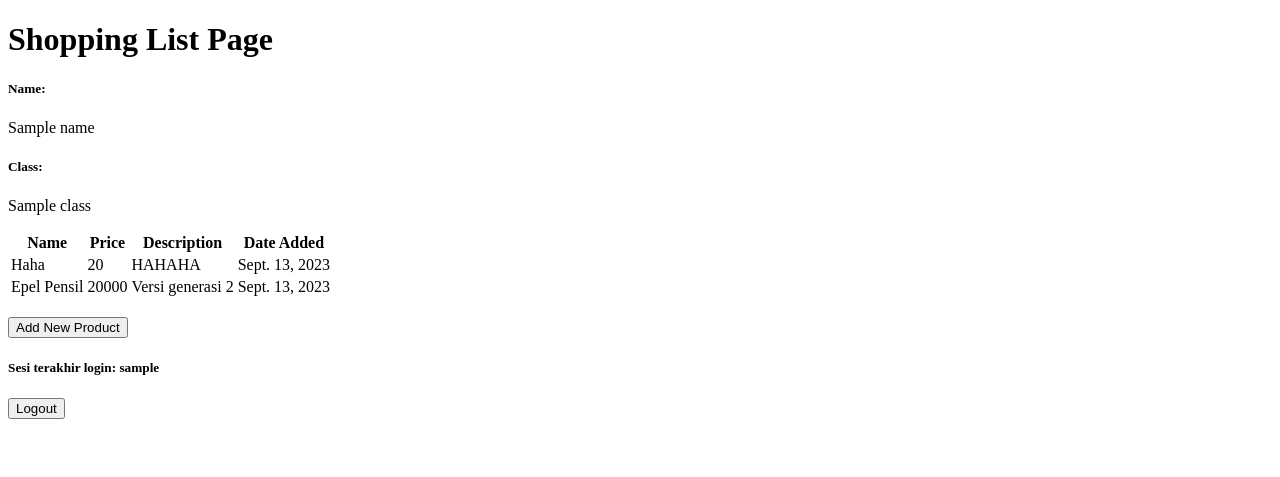
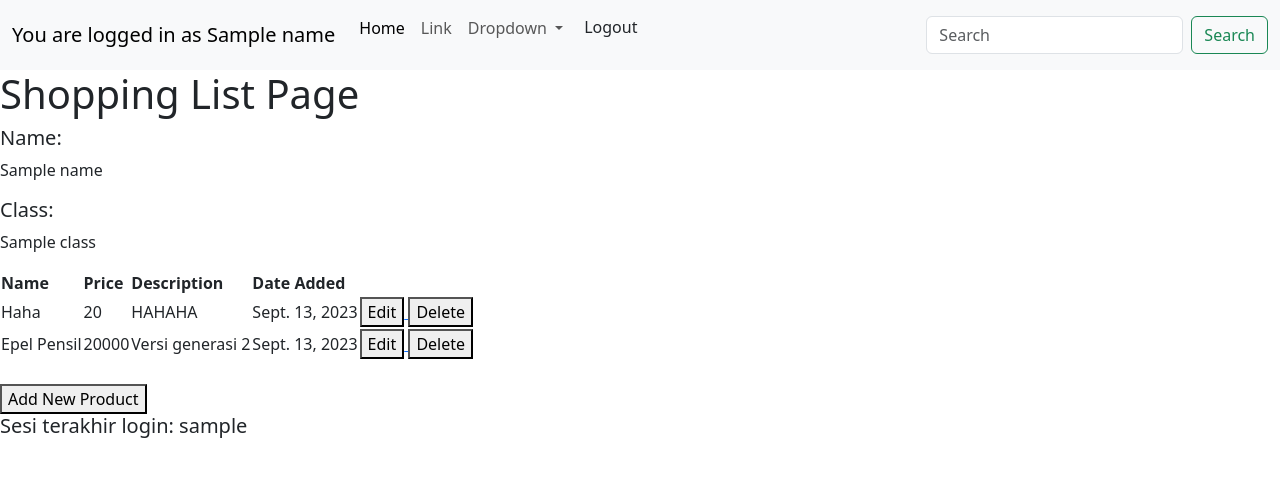
Before and after one commit to farrelayman09/shopping-list, a Django app: template main/templates/main.html in a window 1280 px wide. Shown: the top 477 px of the page. Run offline with Django 4.2, Linux system fonts and the light colour scheme; data comes from the database, SQL or seed files in the repository; both versions use the stored data as it was after the commit; the template is opened without the code that fills it: values that come from a table or form of the project are taken from there, most other values are stand-ins (such as "Sample title", 1, 10 or a date in 2020).

Commit message:
tutorial 4 selesai

```diff
--- a/main/templates/login.html
+++ b/main/templates/login.html
@@ -1,4 +1,5 @@
 {% extends 'base.html' %}
+
 
 {% block meta %}
 <title>Login</title>
--- a/main/templates/main.html
+++ b/main/templates/main.html
@@ -1,6 +1,44 @@
 {% extends 'base.html' %}
 
 {% block content %}
+<nav class="navbar navbar-expand-lg bg-body-tertiary">
+    <div class="container-fluid">
+        <a class="navbar-brand" href="#">You are logged in as {{name}}</a>
+        <button class="navbar-toggler" type="button" data-bs-toggle="collapse" data-bs-target="#navbarSupportedContent" aria-controls="navbarSupportedContent" aria-expanded="false" aria-label="Toggle navigation">
+            <span class="navbar-toggler-icon"></span>
+        </button>
+        <div class="collapse navbar-collapse" id="navbarSupportedContent">
+            <ul class="navbar-nav me-auto mb-2 mb-lg-0">
+                <li class="nav-item">
+                    <a class="nav-link active" aria-current="page" href="#">Home</a>
+                </li>
+                <li class="nav-item">
+                    <a class="nav-link" href="#">Link</a>
+                </li>
+                <li class="nav-item dropdown">
+                    <a class="nav-link dropdown-toggle" href="#" role="button" data-bs-toggle="dropdown" aria-expanded="false">
+                        Dropdown
+                    </a>
+                    <ul class="dropdown-menu">
+                        <li><a class="dropdown-item" href="#">Action</a></li>
+                        <li><a class="dropdown-item" href="#">Another action</a></li>
+                        <li><hr class="dropdown-divider"></li>
+                        <li><a class="dropdown-item" href="#">Something else here</a></li>
+                    </ul>
+                </li>
+                <li class="nav-item">
+                    <a href="{% url 'main:logout' %}"><button type="button" class="btn">Logout</button></a>
+                    <a class="nav-link disabled" aria-disabled="true"></a>
+                </li>
+            </ul>
+            <form class="d-flex" role="search">
+                <input class="form-control me-2" type="search" placeholder="Search" aria-label="Search">
+                <button class="btn btn-outline-success" type="submit">Search</button>
+            </form>
+        </div>
+    </div>
+</nav>
+
 <h1>Shopping List Page</h1>
 
 <h5>Name:</h5>
@@ -24,6 +62,18 @@
         <td>{{product.price}}</td>
         <td>{{product.description}}</td>
         <td>{{product.date_added}}</td>
+        <td>
+            <a href="{% url 'main:edit_product' product.pk %}">
+                <button>
+                    Edit
+                </button>
+            </a>
+            <a href="{% url 'main:delete_product' product.pk %}">
+                <button>
+                    Delete
+                </button>
+            </a>
+        </td>
     </tr>
     {% endfor %}
 </table>
@@ -38,10 +88,7 @@
 
 <h5>Sesi terakhir login: {{ last_login }}</h5>
 
-<a href="{% url 'main:logout' %}">
-    <button>
-        Logout
-    </button>
-</a>
+
+
 
 {% endblock content %}
--- a/main/urls.py
+++ b/main/urls.py
@@ -3,11 +3,14 @@ from main.views import show_main, create_product, show_xml, show_json, show_xml_
 from main.views import register #sesuaikan dengan nama fungsi yang dibuat
 from main.views import login_user #sesuaikan dengan nama fungsi yang dibuat
 from main.views import logout_user
-
+from main.views import edit_product
+from main.views import delete_product
 
 app_name = 'main'
 
 urlpatterns = [
+    path('delete/<int:id>', delete_product, name='delete_product'),
+    path('edit-product/<int:id>', edit_product, name='edit_product'),
     path('logout/', logout_user, name='logout'),
     path('login/', login_user, name='login'), #sesuaikan dengan nama fungsi yang dibuat
     path('register/', register, name='register'), #sesuaikan dengan nama fungsi yang dibuat
--- a/shopping_list/settings.py
+++ b/shopping_list/settings.py
@@ -129,6 +129,8 @@ USE_TZ = True
 
 # Static files (CSS, JavaScript, Images)
 # https://docs.djangoproject.com/en/4.2/howto/static-files/
+STATIC_ROOT = os.path.join(BASE_DIR, 'static')
+STATIC_URL = 'static'
 
 STATIC_URL = 'static/'
 
--- a/templates/base.html
+++ b/templates/base.html
@@ -8,7 +8,14 @@
             content="width=device-width, initial-scale=1.0"
     />
     {% block meta %}
+        <meta charset="UTF-8" />
+        <meta name="viewport" content="width=device-width, initial-scale=1">
     {% endblock meta %}
+    <link href="https://cdn.jsdelivr.net/npm/bootstrap@5.3.2/dist/css/bootstrap.min.css" rel="stylesheet" integrity="sha384-T3c6CoIi6uLrA9TneNEoa7RxnatzjcDSCmG1MXxSR1GAsXEV/Dwwykc2MPK8M2HN" crossorigin="anonymous">
+    <script src="https://code.jquery.com/jquery-3.6.0.min.js" integrity="sha384-KyZXEAg3QhqLMpG8r+J4jsl5c9zdLKaUk5Ae5f5b1bw6AUn5f5v8FZJoMxm6f5cH1" crossorigin="anonymous"></script>
+    <script src="https://cdn.jsdelivr.net/npm/@popperjs/core@2.11.8/dist/umd/popper.min.js" integrity="sha384-I7E8VVD/ismYTF4hNIPjVp/Zjvgyol6VFvRkX/vR+Vc4jQkC+hVqc2pM8ODewa9r" crossorigin="anonymous"></script>
+    <script src="https://cdn.jsdelivr.net/npm/bootstrap@5.3.2/dist/js/bootstrap.min.js" integrity="sha384-BBtl+eGJRgqQAUMxJ7pMwbEyER4l1g+O15P+16Ep7Q9Q+zqX6gSbd85u4mG4QzX+" crossorigin="anonymous"></script>
+
 </head>
 
 <body>
```
Also changed, not shown: main/templates/edit_product.html (added, +23 -0 lines), main/views.py (+23 -0 lines), db.sqlite3.
